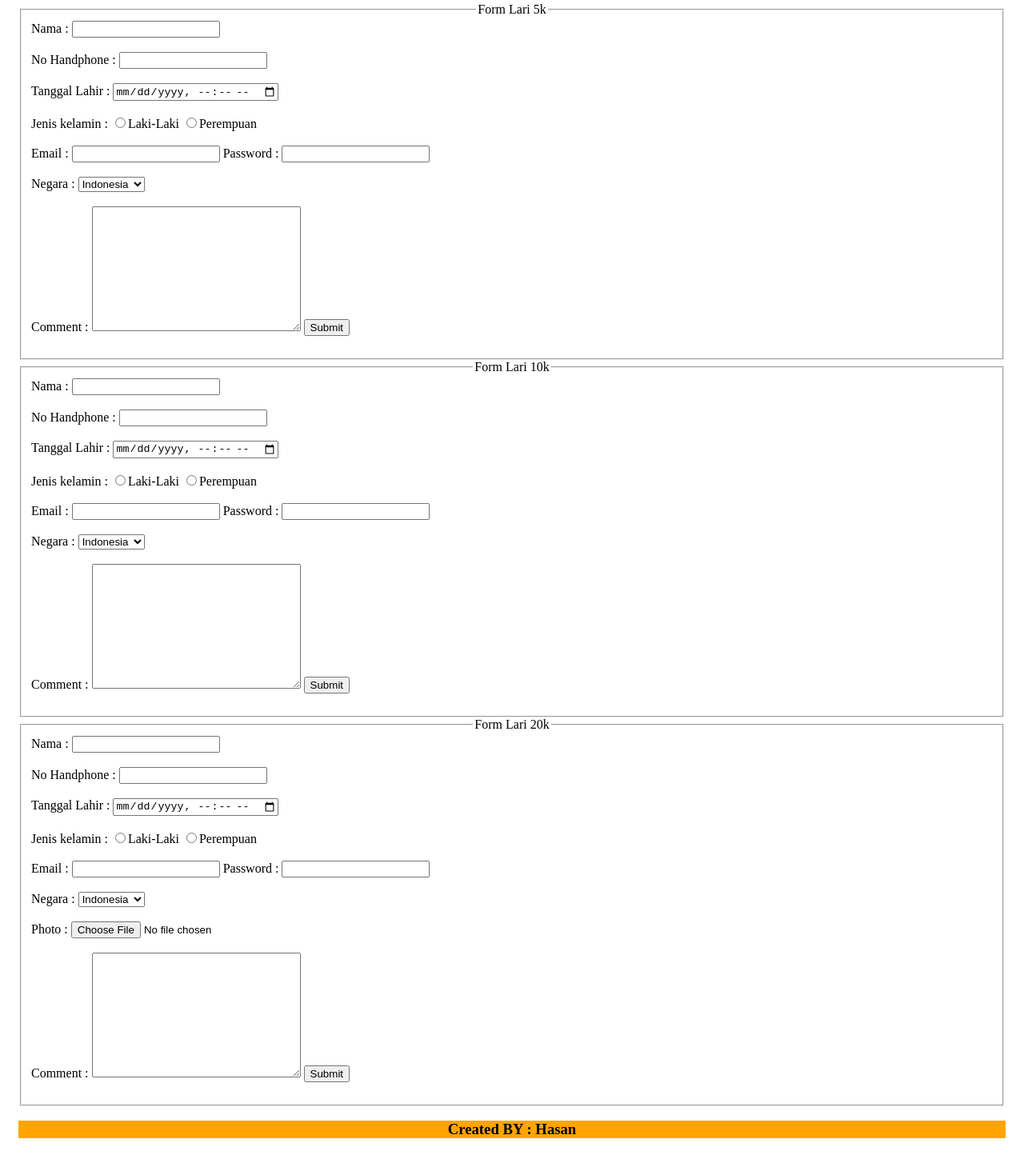
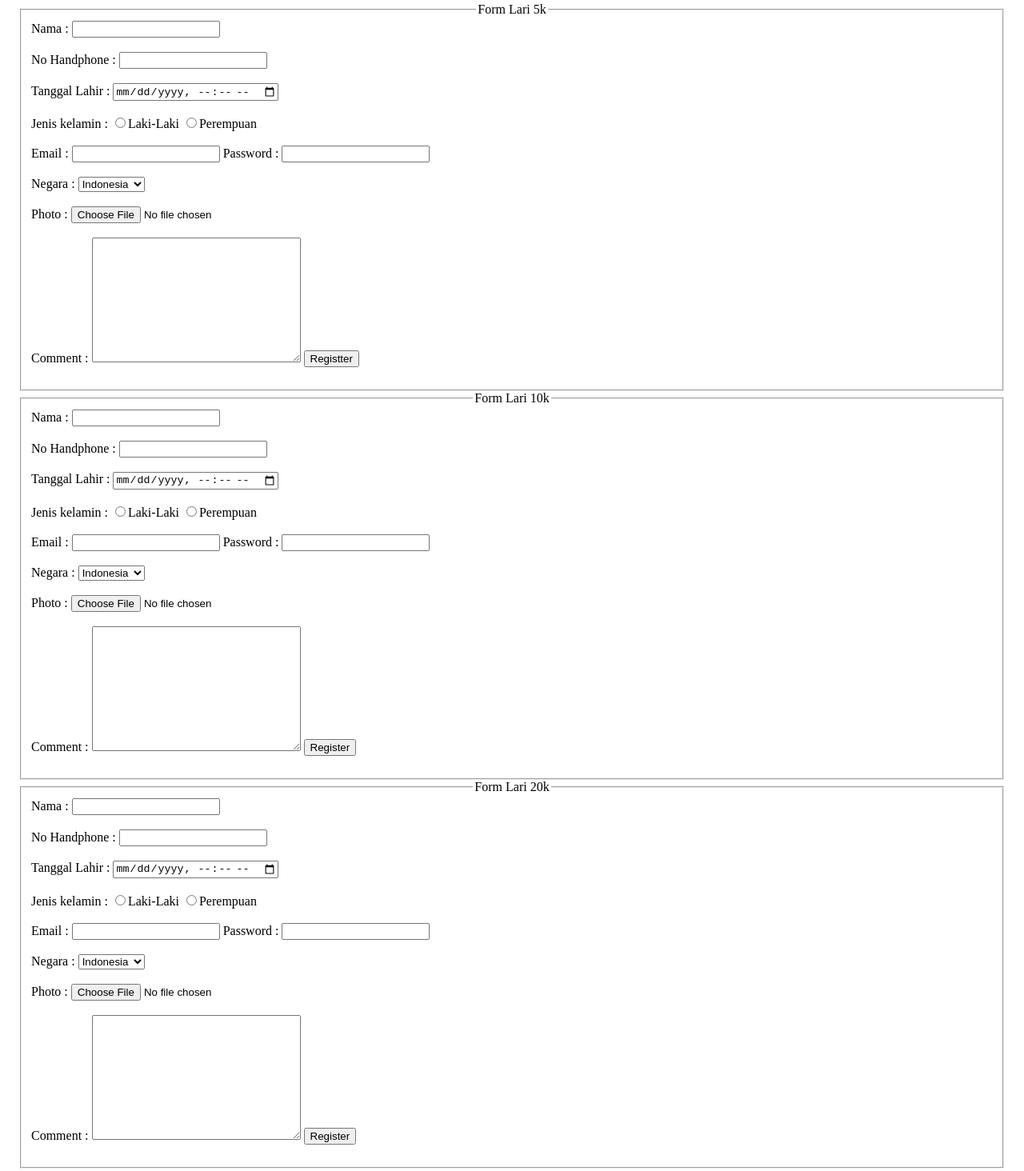
Before and after one commit to hsanbsri/Form_lari, a plain HTML site: page index.html in a window 1280 px wide. Shown: the part 449-1913 px from the top of the page at 80% size. Drawn offline with Linux system fonts and the light colour scheme.

Commit message:
Update index.html
update photo

```diff
--- a/index.html
+++ b/index.html
@@ -43,9 +43,12 @@
                     <option value="">Myanmar</option>
                     <option value="">Vietnam</option>
                 </select><br><br>
+                <label for="input">Photo :
+                    <input type="file">
+                </label><br><br>
                 <label for="post">
                     Comment : <textarea name="coment" id="" cols="30" rows="10"></textarea>
-                    <button>Submit</button><br><br>
+                    <button>Registter</button><br><br>
                 </label>
         </fieldset>
         <fieldset>
@@ -76,9 +79,12 @@
                 <option value="">Myanmar</option>
                 <option value="">Vietnam</option>
             </select><br><br>
+            <label for="input">Photo :
+                <input type="file">
+            </label><br><br>
             <label for="post">
                 Comment : <textarea name="coment" id="" cols="30" rows="10"></textarea>
-                <button>Submit</button><br><br>
+                <button>Register</button><br><br>
             </label>
         </fieldset>
         <fieldset>
@@ -114,7 +120,7 @@
             </label><br><br>
             <label for="post">
                 Comment : <textarea name="coment" id="" cols="30" rows="10"></textarea>
-                <button>Submit</button><br><br>
+                <button>Register</button><br><br>
             </label>
         </fieldset>
     </form>
```
